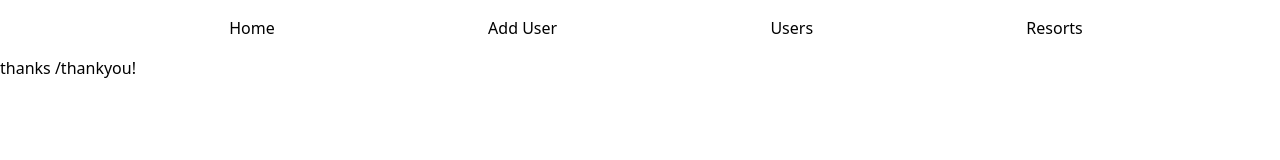
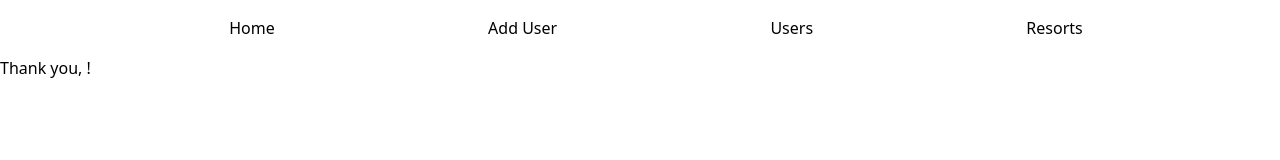
Before and after one commit to Glomels/skicomchallenge, a React (Create React App) app in the folder app/: page /thankyou in a window 1280 px wide. Shown: the top 160 px of the page. Built offline with nearby package versions, Linux system fonts and the light colour scheme; no server answers.

Commit message:
MOD: thank you page now fetches first name based on id

```diff
--- a/app/src/Users/Thank.js
+++ b/app/src/Users/Thank.js
@@ -6,11 +6,17 @@ export default function Thank() {
 
 
 useEffect(() => {
-    setUser(window.location.pathname.replace("/thankyou/", ""));
+
+    fetch(`http://localhost:8000/users/${window.location.pathname.replace("/thankyou/", "")}`)
+    .then(res => res.json())
+    .then(data => {
+        console.log(data);
+        setUser(data.first_name);
+    });
 }, [])
 
 
     return <div>
-    thanks {user}!
+    Thank you, {user}!
     </div>
 }
```
